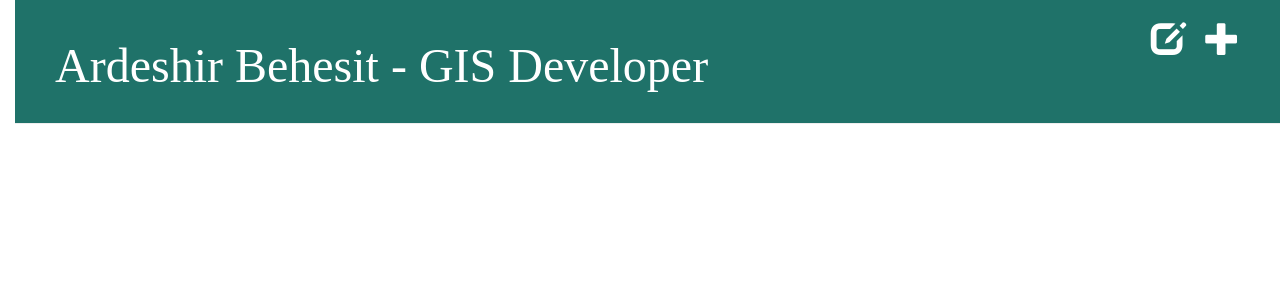
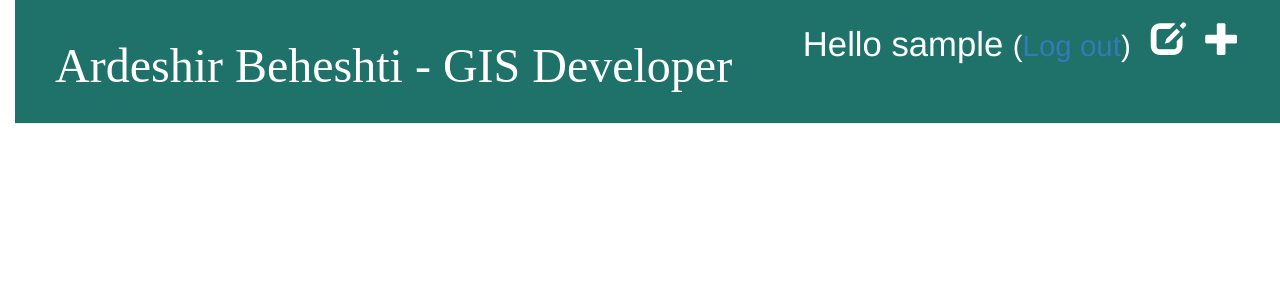
Before and after one commit to ArdyBeheshti/personal, a Django app: a page that uses personal/templates/personal/base.html in a window 1280 px wide. Shown: the top 300 px of the page. Run offline with Django 3.2, Linux system fonts and the light colour scheme; the visitor is signed in with stand-in values (Sample User, id 1); data that the repository does not hold is empty; some libraries are stand-ins or nearby versions.

Commit message:
Edited website

```diff
--- a/personal/templates/personal/base.html
+++ b/personal/templates/personal/base.html
@@ -12,10 +12,11 @@
 			{% if user.is_authenticated %}
 				<a href="{% url 'post_new' %}" class="top-menu"><span class="glyphicon glyphicon-plus"></span></a>
 				<a href="{% url 'post_draft_list' %}" class="top-menu"><span class="glyphicon glyphicon-edit"></span></a>
+				<p class="top-menu">Hello {{ user.username }} <small>(<a href="{% url 'logout' %}">Log out</a>)</small></p>
 			{% else %}
 				<a href="{% url 'login' %}" class="top-menu"><span class="glyphicon glyphicon-lock"></span></a>
 			{% endif %}
-			<h1><a href="/">Ardeshir Behesit - GIS Developer</a></h1>
+			<h1><a href="/">Ardeshir Beheshti - GIS Developer</a></h1>
 		</div>
 		<div class="content container">
 			<div class="row">
```
